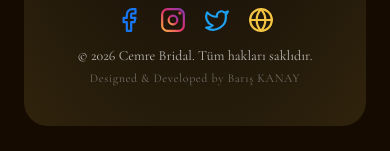
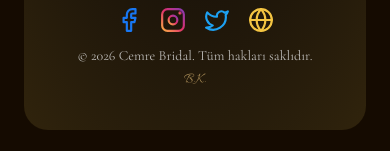
Before and after one commit to bariskanay-stack/Cemre, a Next.js app: page / in a window 390 px wide. Shown: the part 7279-7430 px from the top of the page. Built offline with nearby package versions, Linux system fonts and the light colour scheme; no server answers.

Commit message:
feat: lightbox z-index fix, footer B.K. signature with Allura font, hamburger menu hidden when lightbox open

```diff
--- a/components/ImageLightbox.tsx
+++ b/components/ImageLightbox.tsx
@@ -251,7 +251,7 @@ export default function ImageLightbox({
       animate={{ opacity: 1 }}
       exit={{ opacity: 0 }}
       transition={{ duration: 0.1 }}
-      className="fixed inset-0 z-[100] flex items-center justify-center bg-black/95"
+      className="fixed inset-0 z-[120] flex items-center justify-center bg-black/95"
       onClick={(e) => {
         if (e.target === e.currentTarget) {
           onClose();
--- a/components/ui/hover-footer.tsx
+++ b/components/ui/hover-footer.tsx
@@ -297,8 +297,8 @@ export function HoverFooter() {
             <p className="text-neutral-200/80 mb-1">
               © {new Date().getFullYear()} Cemre Bridal. Tüm hakları saklıdır.
             </p>
-            <p className="text-xs text-neutral-400/60" style={{ fontFamily: 'Cormorant Garamond, serif', letterSpacing: '0.05em' }}>
-              Designed & Developed by Barış KANAY
+            <p className="font-allura text-sm text-[#c9a869]/80">
+              B.K.
             </p>
           </div>
         </div>
```
